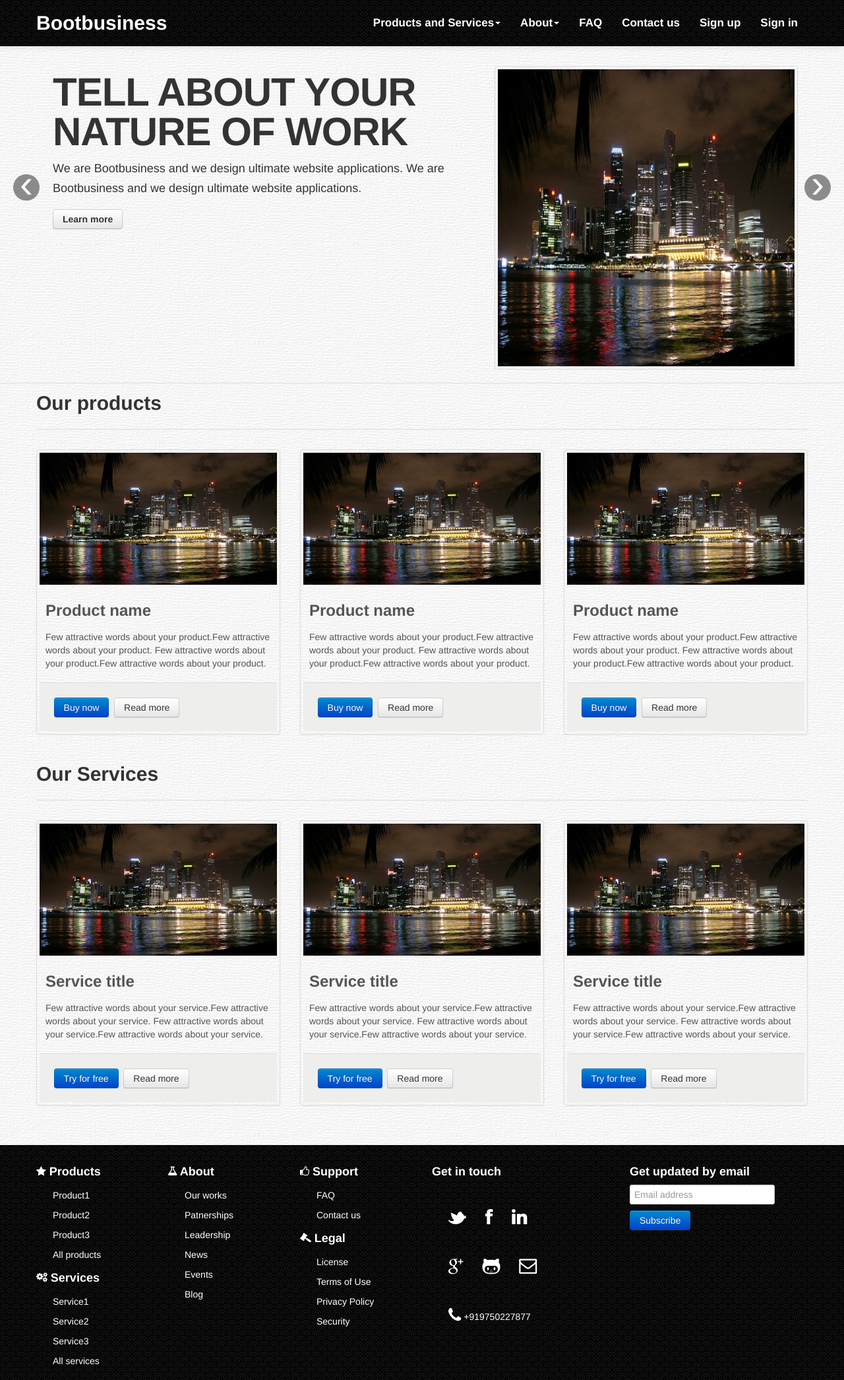
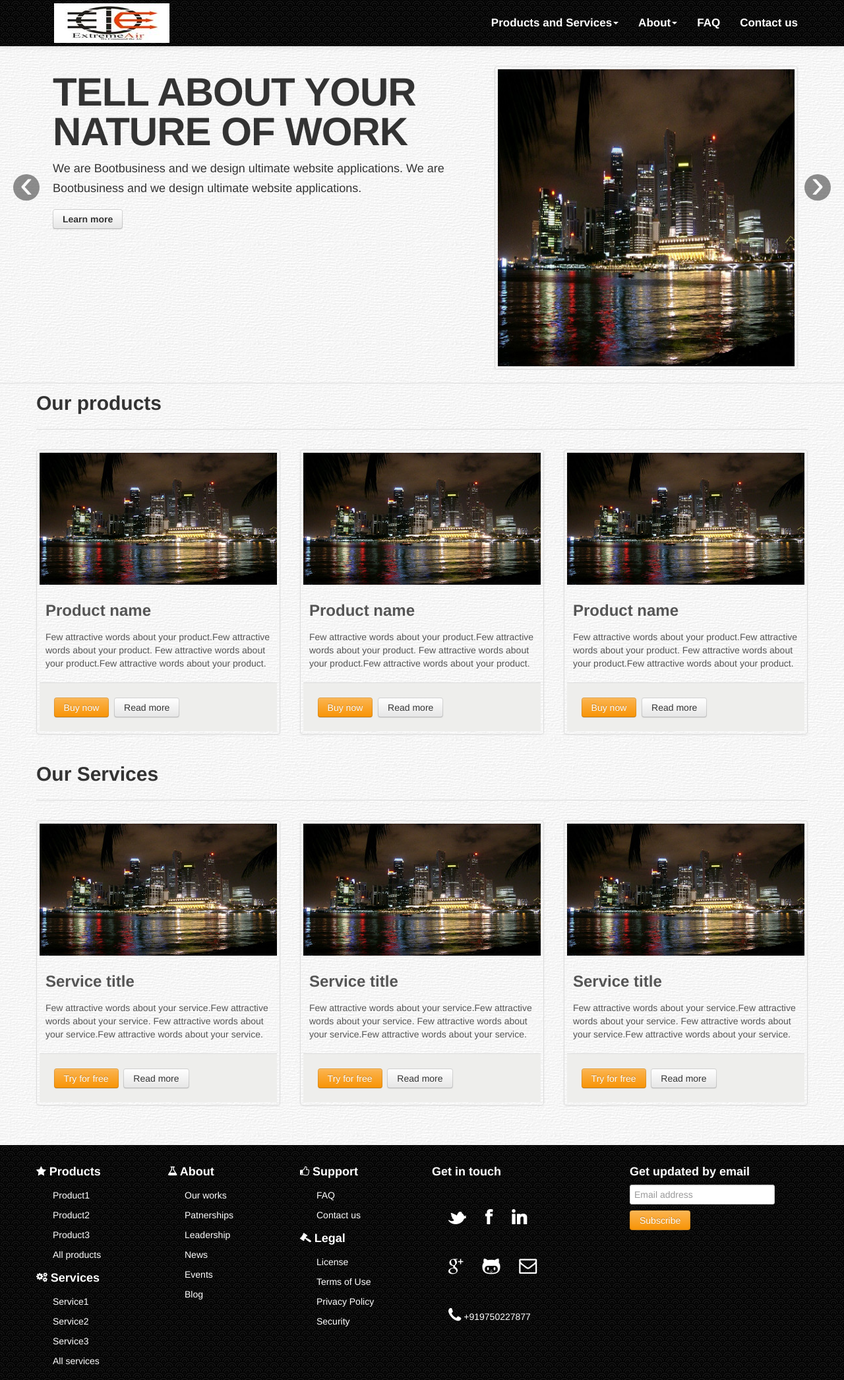
Before and after one commit to jeet3007/extreme-airs, a website: page index.html in a window 1280 px wide. Shown: the top 2091 px of the page at 66% size. Drawn offline with Linux system fonts and the light colour scheme; files whose address does not match are found by name.

Commit message:
home page rectifications

```diff
--- a/index.html
+++ b/index.html
@@ -23,7 +23,8 @@
       <div class="navbar navbar-fixed-top">
         <div class="navbar-inner">
           <div class="container">
-            <a href="index.html" class="brand brand-bootbus">Bootbusiness</a>
+          	<img src="C:\Projects_me\extreme-airs\images\logo.jpg" height="75" style="position:fixed; top:5px; bottom:2px; left:82px;">
+            <!--<a href="index.html" class="brand brand-bootbus">Bootbusiness</a> -->
             <!-- Below button used for responsive navigation -->
             <button type="button" class="btn btn-navbar" data-toggle="collapse" data-target=".nav-collapse">
               <span class="icon-bar"></span>
@@ -62,8 +63,8 @@
                 </li>
                 <li><a href="faq.html">FAQ</a></li>
                 <li><a href="contact_us.html">Contact us</a></li>
-                <li><a href="signup.html">Sign up</a></li>
-                <li><a href="signin.html">Sign in</a></li>
+                <!--<li><a href="signup.html">Sign up</a></li>
+                <li><a href="signin.html">Sign in</a></li>-->
               </ul>
             </div>
           </div>
@@ -93,7 +94,7 @@
                       </h3>
                     </div>
                     <div class="span5">
-                      <img src="img/placeholder.jpg" class="thumbnail">
+                      <img src="C:\Projects_me\extreme-airs\images\IMG_20150316_160752555.jpg" class="thumbnail">
                     </div>
                   </div>
                 </div>
@@ -127,7 +128,7 @@
                         We build awesome products in mobile.We build awesome products in mobile.
                       </p>
                       <h3>
-                        <a href="#" class="btn btn-primary">Buy now</a>
+                        <a href="#" class="btn btn-warning">Buy now</a>
                         <a href="product.html" class="btn">Learn more</a>
                       </h3>
                     </div>
@@ -147,7 +148,7 @@
                         We build awesome products in mobile.We build awesome products in mobile.
                       </p>
                       <h3>
-                        <a href="#" class="btn btn-primary">Buy now</a>
+                        <a href="#" class="btn btn-warning">Buy now</a>
                         <a href="product.html" class="btn">Learn more</a>
                       </h3>
                     </div>
@@ -183,7 +184,7 @@
                   </div>
                   <div class="widget-footer">
                     <p>
-                      <a href="#" class="btn btn-primary">Buy now</a>&nbsp;
+                      <a href="#" class="btn btn-warning">Buy now</a>&nbsp;
                       <a href="product.html" class="btn">Read more</a>
                     </p>
                   </div>
@@ -201,7 +202,7 @@
                   </div>
                   <div class="widget-footer">
                     <p>
-                      <a href="#" class="btn btn-primary">Buy now</a>&nbsp;
+                      <a href="#" class="btn btn-warning">Buy now</a>&nbsp;
                       <a href="product.html" class="btn">Read more</a>
                     </p>
                   </div>
@@ -219,7 +220,7 @@
                   </div>
                   <div class="widget-footer">
                     <p>
-                      <a href="#" class="btn btn-primary">Buy now</a>&nbsp;
+                      <a href="#" class="btn btn-warning">Buy now</a>&nbsp;
                       <a href="product.html" class="btn">Read more</a>
                     </p>
                   </div>
@@ -244,7 +245,7 @@
                   </div>
                   <div class="widget-footer">
                     <p>
-                      <a href="#" class="btn btn-primary">Try for free</a>&nbsp;
+                      <a href="#" class="btn btn-warning">Try for free</a>&nbsp;
                       <a href="product.html" class="btn">Read more</a>
                     </p>
                   </div>
@@ -262,7 +263,7 @@
                   </div>
                   <div class="widget-footer">
                     <p>
-                      <a href="#" class="btn btn-primary">Try for free</a>&nbsp;
+                      <a href="#" class="btn btn-warning">Try for free</a>&nbsp;
                       <a href="product.html" class="btn">Read more</a>
                     </p>
                   </div>
@@ -280,7 +281,7 @@
                   </div>
                   <div class="widget-footer">
                     <p>
-                      <a href="#" class="btn btn-primary">Try for free</a>&nbsp;
+                      <a href="#" class="btn btn-warning">Try for free</a>&nbsp;
                       <a href="product.html" class="btn">Read more</a>
                     </p>
                   </div>
@@ -367,7 +368,7 @@
             <h4>Get updated by email</h4>
             <form>
               <input type="text" name="email" placeholder="Email address">
-              <input type="submit" class="btn btn-primary" value="Subscribe">
+              <input type="submit" class="btn btn-warning" value="Subscribe">
             </form>
           </div>
         </div>
```
Also changed, not shown: images/IMG-20151027-WA0001.jpg (added), images/logo.jpg (added).
